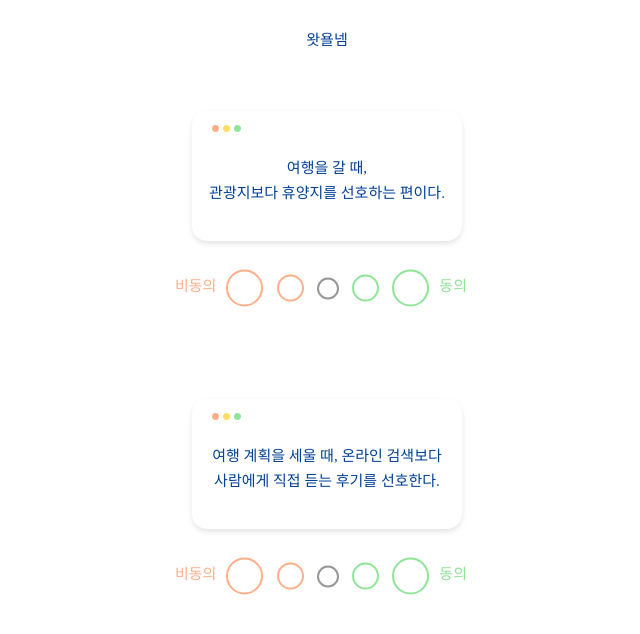
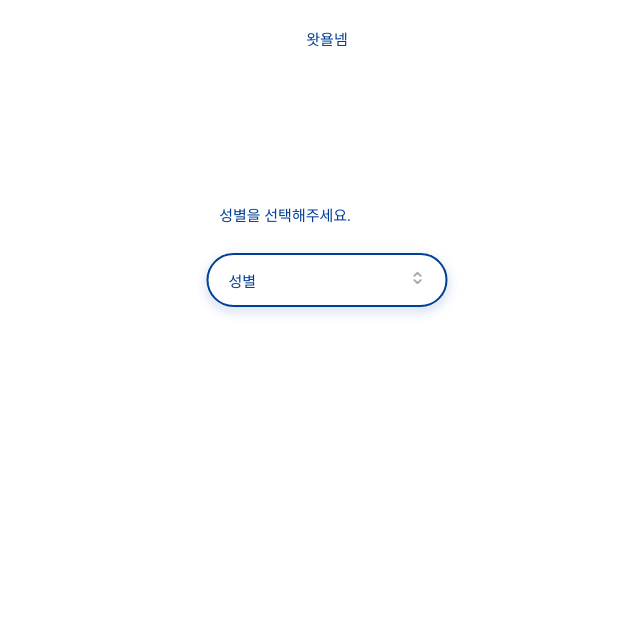
Before and after one commit to scsc-web-22-2/English-Name, a React (Create React App) app in the folder client/: page /test in a window 1280 px wide. Shown: the top 634 px of the page, without its empty margins (313-953 px from the left). Built offline with nearby package versions, Linux system fonts and the light colour scheme; a web font is replaced by a local one.

Commit message:
genderForm url /test로 이동

```diff
--- a/client/src/components/common/Router.js
+++ b/client/src/components/common/Router.js
@@ -6,13 +6,12 @@ import { BrowserRouter, Route, Routes } from 'react-router-dom';
 import DetailTest from '../../pages/DetailTest';
 
 function Router() {
-    const [gender, setGender] = useState("")
     return (
         <BrowserRouter>
             <Routes>
-                <Route path='/' element={ <Main setGender={setGender}/> }/>
-                <Route path='/test' element={ <Test gender={gender}/> }/>
-                <Route path='/detail/:id' element={ <DetailTest/> }/>
+                <Route path='/' element={ <Main/> }/>
+                <Route path='/test' element={ <Test/> }/>
+                <Route path='/detail' element={ <DetailTest/> }/>
                 <Route path='/result/:id' element={ <Result/> }/>
             </Routes>
         </BrowserRouter>
--- a/client/src/components/genderForm.js
+++ b/client/src/components/genderForm.js
@@ -4,14 +4,12 @@ import { useState } from "react";
 import arrow from "../assets/icons/arrow_right.png";
 import updown from "../assets/icons/updown.png";
 import exit from "../assets/icons/bottomsheet_exit.png";
-import { useNavigate } from "react-router-dom";
 
-function GenderForm({setGender}) {
+function GenderForm({setGender, setIsNext}) {
   const [isModalOpen, setIsModalOpen] = useState(false);
   const [showGender, setShowGender] = useState("성별");
-  const navigate = useNavigate();
   const onNext = () => {
-    navigate("/test");
+    setIsNext(true);
   };
   const openModal = () => {
     setIsModalOpen(true);
--- a/client/src/pages/Main.js
+++ b/client/src/pages/Main.js
@@ -1,25 +1,25 @@
 import React, { useState } from 'react';
 import styled from 'styled-components';
+import { useNavigate } from 'react-router-dom';
 import main1 from '../assets/images/main1.png';
 import main2 from '../assets/images/main2.png';
 import main3 from '../assets/images/main3.png';
 import main4 from '../assets/images/main4.png';
 import arrow from '../assets/icons/arrow_right.png'
-import GenderForm from '../components/genderForm';
 
-function Main({setGender}) {
+function Main() {
     const [isStart, setIsStart] = useState(false);
-    const [isNext, setIsNext] = useState(false);
     const onStart = () => {
         setIsStart(true);
     }
+    const navigate = useNavigate();
     const onNext = () => {
-        setIsNext(true);
+        navigate("/test");
     }
     return(
         <>
             {isStart ?
-            (isNext ? <GenderForm setGender={setGender}/> :<StyledMainStory>
+            <StyledMainStory>
                 <h2>왓욜넴</h2>
                 <img src={main2} alt=""/>
                 <div id="story1">
@@ -34,7 +34,7 @@ function Main({setGender}) {
                     <span>다음으로</span><img src={arrow} alt="" />
                 </button>
 
-            </StyledMainStory>)
+            </StyledMainStory>
             :  <StyledMain>
                 <h1>
                 What’s
--- a/client/src/pages/Test.js
+++ b/client/src/pages/Test.js
@@ -1,8 +1,11 @@
-import React from "react";
+import React, { useState } from "react";
 import styled from "styled-components";
 import QuestionForm from "../components/questionForm";
+import GenderForm from '../components/genderForm';
 
-function Test({gender}) {
+function Test() {
+  const [gender, setGender] = useState("")
+  const [isNext, setIsNext] = useState(false);
   const testData = [
     {
       name: "q1",
@@ -59,10 +62,15 @@ function Test({gender}) {
   ];
 
   return (
-    <StyledTest >
-      <h2>왓욜넴</h2>
-      <QuestionForm data={testData} gender={gender}/>
-    </StyledTest>
+    <>
+    {isNext ? <StyledTest >
+        <h2>왓욜넴</h2>
+        <QuestionForm data={testData} gender={gender}/>
+      </StyledTest>:
+      <GenderForm setGender={setGender} setIsNext={setIsNext}/>
+      }
+    </>
+
   );
 }
 
```
